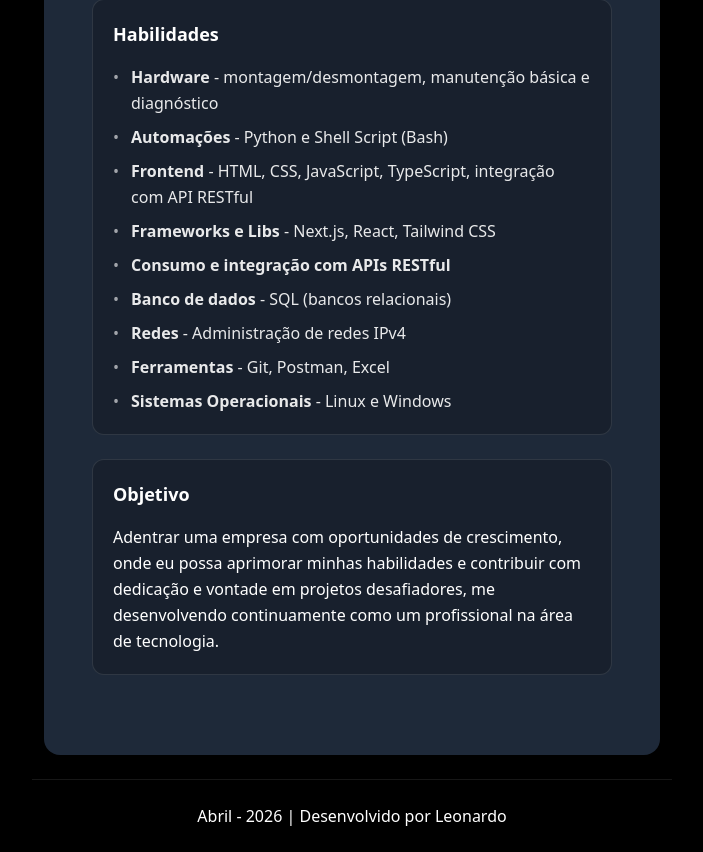
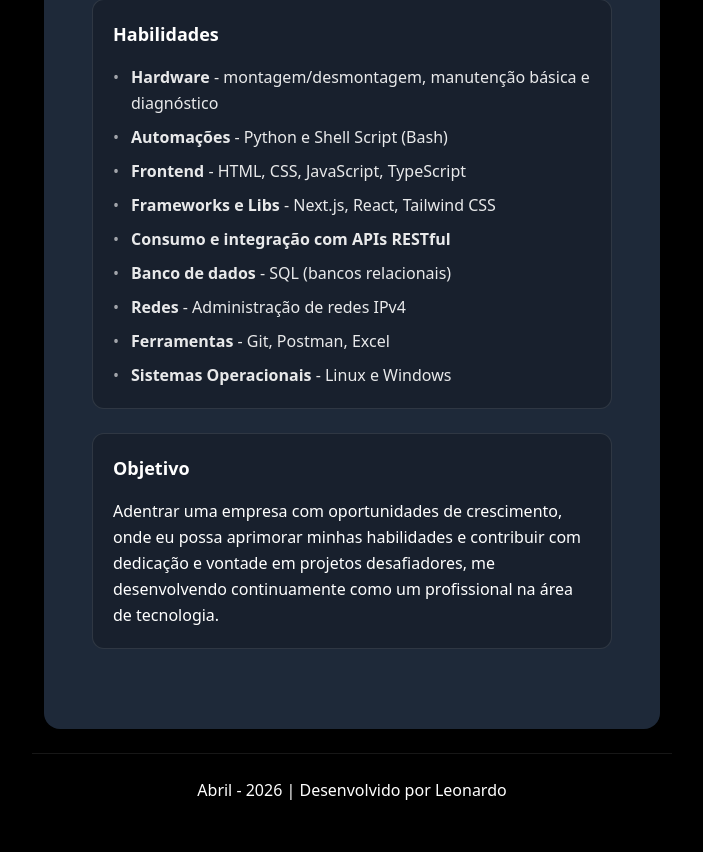
Before and after one commit to Umleo/Portfolio, a Next.js app: page /curriculum in a window 1280 px wide. Shown: the part 1193-2045 px from the top of the page, without its empty margins (288-991 px from the left). After the commit the page ends 2019 px from the top, so only its background shows below. Built offline with nearby package versions, Linux system fonts and the light colour scheme; a web font is replaced by a local one.

Commit message:
Corrigindo erro ortográfico

```diff
--- a/src/app/curriculum/page.tsx
+++ b/src/app/curriculum/page.tsx
@@ -192,7 +192,7 @@ export default function Curriculum() {
                     <span className="text-white/60 min-w-fit">•</span>
                     <span>
                       <strong>Frontend</strong> - HTML, CSS, JavaScript,
-                      TypeScript, integração com API RESTful
+                      TypeScript
                     </span>
                   </li>
                   <li className="flex items-start gap-2 sm:gap-3">
```
